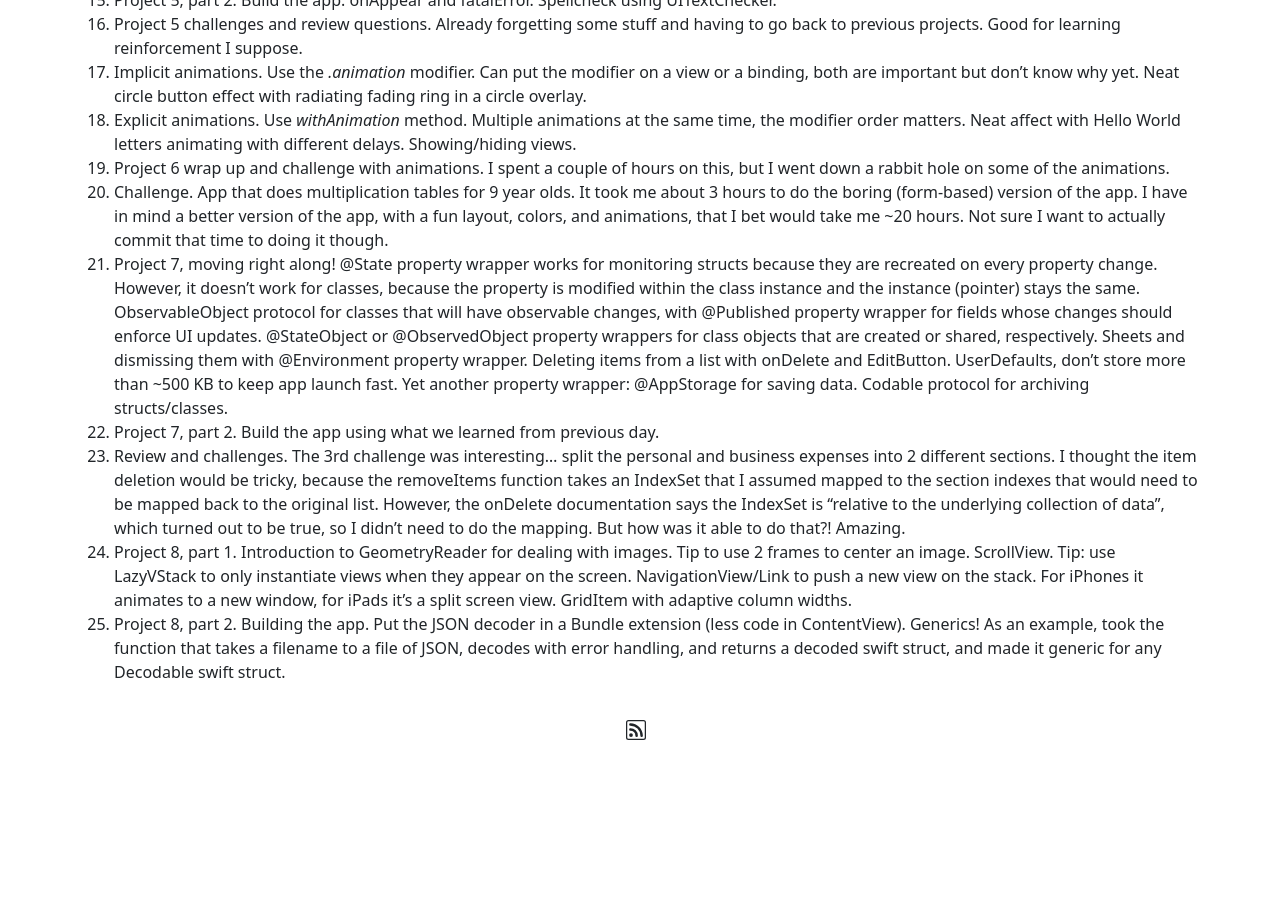
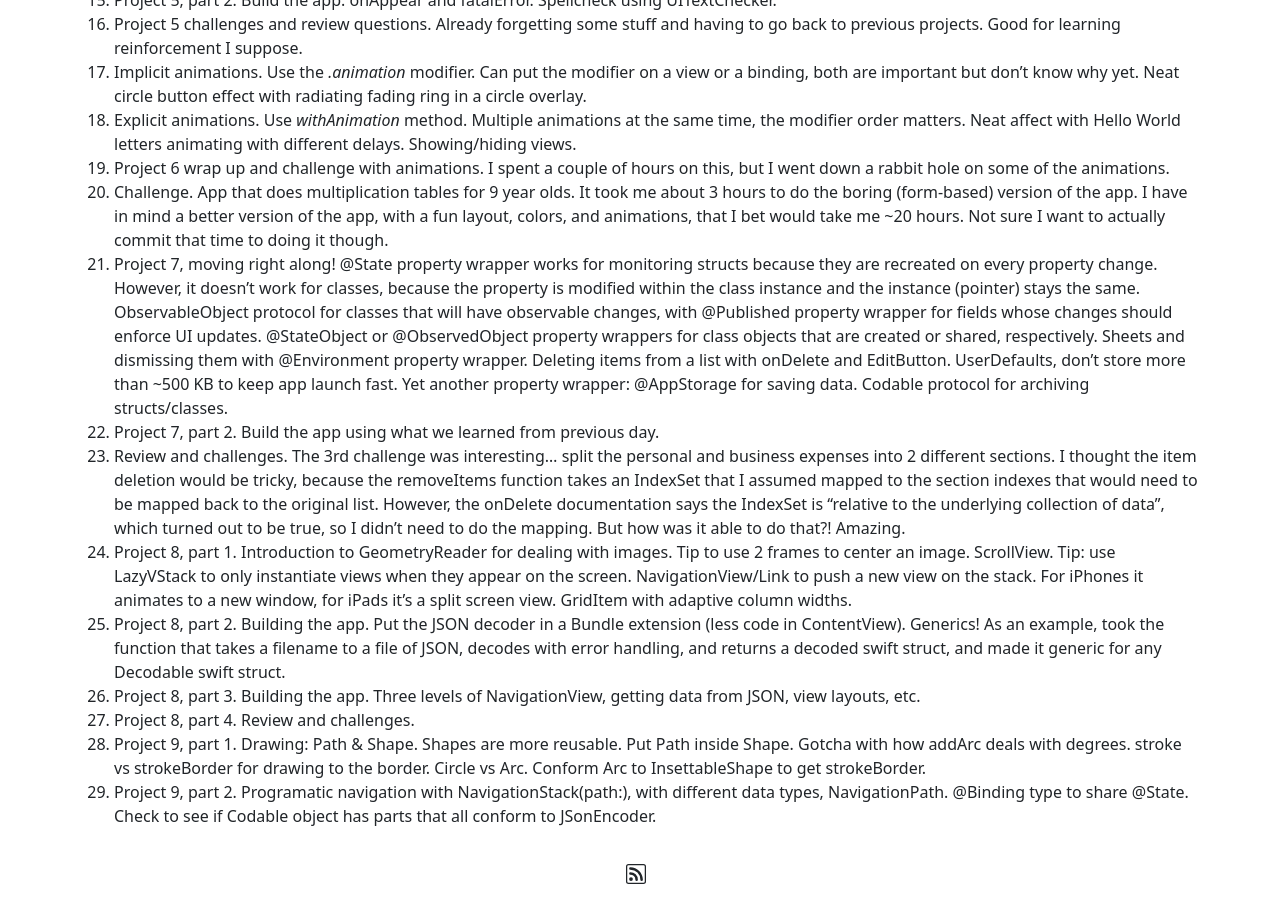
Before and after one commit to matthewdrees/matthewdrees.github.io, a Jekyll site: the page built from _posts/2023-07-07-100-days-of-swiftui.md, in a window 1280 px wide and 900 px high, scrolled down 1912 px. Built offline with Jekyll 4.4.1, drawn with Linux system fonts in a browser that asks for light colours; before the commit the page ends 2668 px from its top, so only the background shows below that.

Commit message:
SwiftUI 100, days 41 - 44.

```diff
--- a/_posts/2023-07-07-100-days-of-swiftui.md
+++ b/_posts/2023-07-07-100-days-of-swiftui.md
@@ -57,3 +57,7 @@ I ventured down this path a bit because I was using older sample code that used
 38. Review and challenges. The 3rd challenge was interesting... split the personal and business expenses into 2 different sections. I thought the item deletion would be tricky, because the removeItems function takes an IndexSet that I assumed mapped to the section indexes that would need to be mapped back to the original list. However, the onDelete documentation says the IndexSet is "relative to the underlying collection of data", which turned out to be true, so I didn't need to do the mapping. But how was it able to do that?! Amazing.
 39. Project 8, part 1. Introduction to GeometryReader for dealing with images. Tip to use 2 frames to center an image. ScrollView. Tip: use LazyVStack to only instantiate views when they appear on the screen. NavigationView/Link to push a new view on the stack. For iPhones it animates to a new window, for iPads it's a split screen view. GridItem with adaptive column widths.
 40. Project 8, part 2. Building the app. Put the JSON decoder in a Bundle extension (less code in ContentView). Generics! As an example, took the function that takes a filename to a file of JSON, decodes with error handling, and returns a decoded swift struct, and made it generic for any Decodable swift struct.
+41. Project 8, part 3. Building the app. Three levels of NavigationView, getting data from JSON, view layouts, etc.
+42. Project 8, part 4. Review and challenges.
+43. Project 9, part 1. Drawing: Path & Shape. Shapes are more reusable. Put Path inside Shape. Gotcha with how addArc deals with degrees. stroke vs strokeBorder for drawing to the border. Circle vs Arc. Conform Arc to InsettableShape to get strokeBorder.
+44. Project 9, part 2. Programatic navigation with NavigationStack(path:), with different data types, NavigationPath. @Binding type to share @State. Check to see if Codable object has parts that all conform to JSonEncoder.
```
